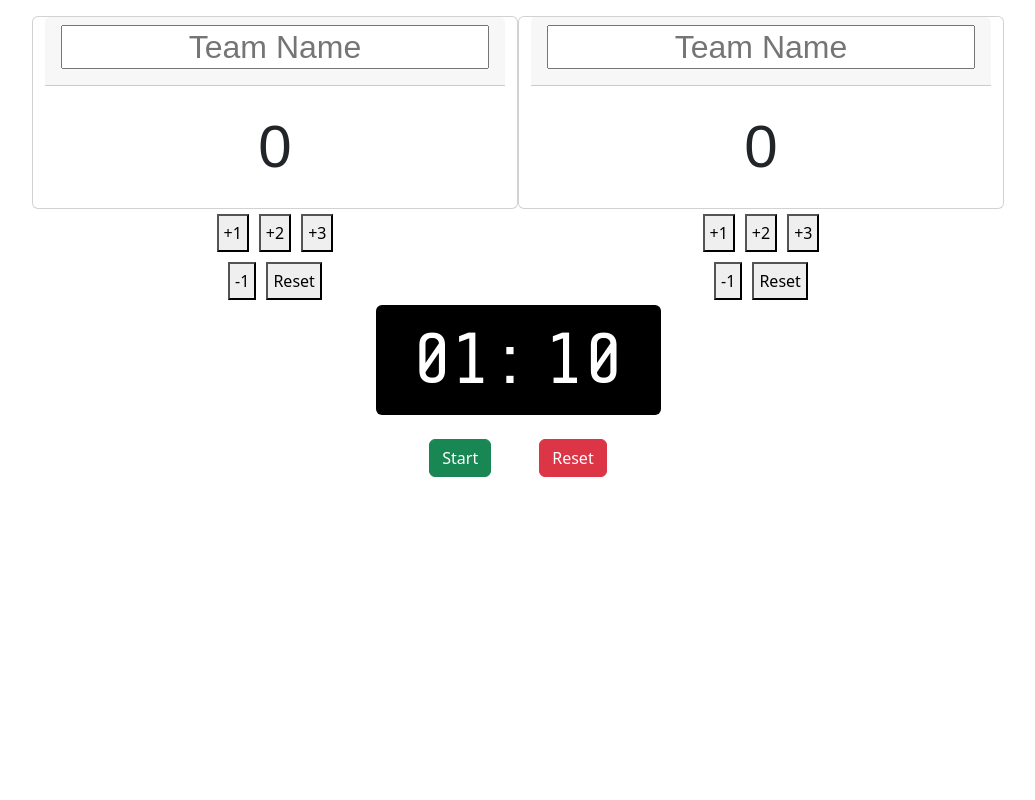
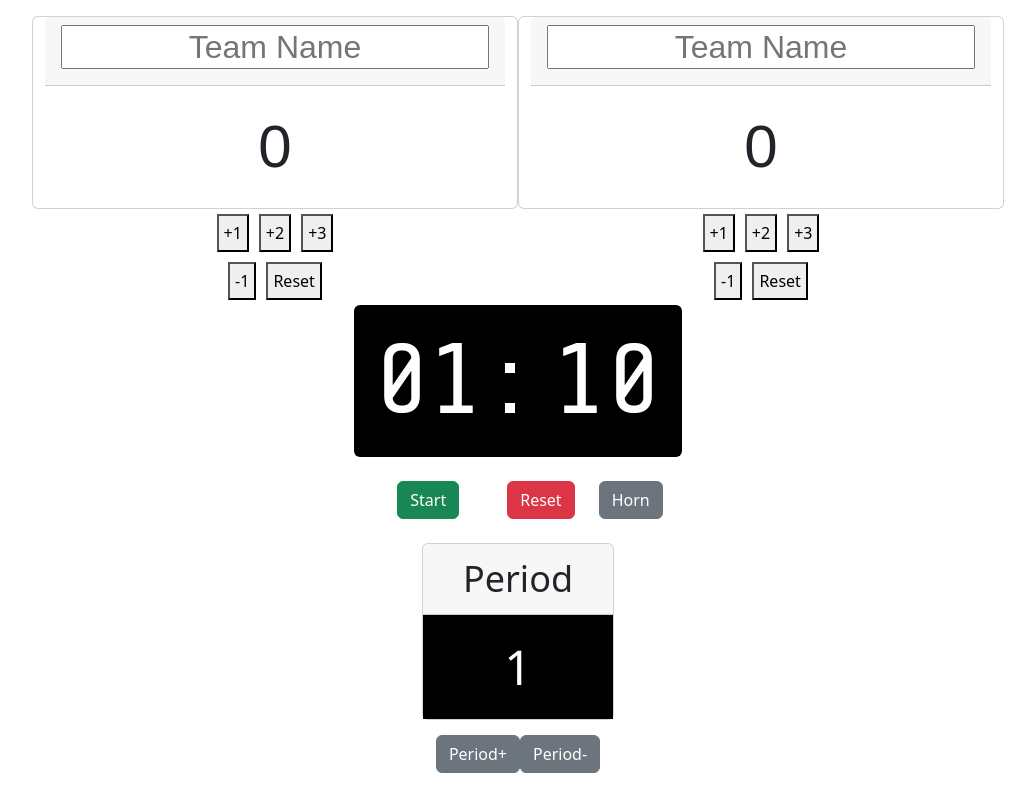
Before and after one commit to MediumJeff/scoreboard-app, a React (Create React App) app: page / in a window 1280 px wide. Shown: the whole page, without its empty margins (122-1157 px from the left). Built offline with nearby package versions, Linux system fonts and the light colour scheme; a web font is replaced by a local one.

Commit message:
Period display and buzzer

```diff
--- a/package.json
+++ b/package.json
@@ -8,6 +8,7 @@
     "@testing-library/user-event": "^13.5.0",
     "bootstrap": "^5.2.0",
     "react": "^18.2.0",
+    "react-audio-player": "^0.17.0",
     "react-dom": "^18.2.0",
     "react-scripts": "5.0.1",
     "reactstrap": "^9.1.2",
--- a/src/App.js
+++ b/src/App.js
@@ -2,6 +2,7 @@ import logo from './logo.svg';
 import './App.css';
 import Timer from './Components/Timer/Timer';
 import TeamScore from './Components/Score/TeamScore';
+import Period from './Components/Period/Period';
 
 
 function App() {
@@ -11,8 +12,10 @@ function App() {
         <TeamScore />
         <TeamScore />
       </span>
-      <Timer />
-
+      <span>
+        <Timer />
+        <Period />
+      </span>
     </div>
   );
 }
--- /dev/null
+++ b/src/Components/Period/Period.js
@@ -0,0 +1,29 @@
+import { useState, setState } from 'react'
+import { Card, CardBody, CardHeader, Button } from 'reactstrap';
+import './period-styles.css';
+
+
+const Period = () => {
+    const [period, setPeriod] = useState(1);
+
+    function changePeriod(e) {
+        if (period == 0) {
+            setPeriod(1)
+        } else {
+        setPeriod(period + Number(e.target.value))
+        }
+    }
+    return (
+        <>
+        <Card className='period-display'>
+            <CardHeader>Period</CardHeader>
+            <CardBody className='period-number'>{period}</CardBody>
+        </Card>
+        <Button onClick={changePeriod} value='1'>Period+</Button>
+        <Button onClick={changePeriod} value='-1'>Period-</Button>
+
+        </>
+    )
+}
+
+export default Period
--- /dev/null
+++ b/src/Components/Period/period-styles.css
@@ -0,0 +1,13 @@
+.period-display {
+    width: 15%;
+    margin: auto;
+    font-size: 36px;
+    margin-bottom: 15px;;
+}
+
+.period-number {
+    font-family: 'Segoe UI', Tahoma, Geneva, Verdana, sans-serif;
+    font-size: 48px;
+    background-color: black;
+    color: white;
+}
--- a/src/Components/Timer/Timer.js
+++ b/src/Components/Timer/Timer.js
@@ -1,12 +1,15 @@
-import React, { useState, useEffect } from 'react'
+import React, { useState, useEffect, useRef } from 'react'
 import 'bootstrap/dist/css/bootstrap.min.css';
-import { Container, Row, Col, Button, Card, CardBody } from 'reactstrap';
+import { Container, Row, Button, Card } from 'reactstrap';
 import './timer-styles.css';
+import Horn from '../../resources/buzzer-horn.wav';
+import ReactAudioPlayer from 'react-audio-player';
 
 
 function Timer() {
   const [time, setTime] = useState(70000);
   const [timerOn, setTimerOn] = useState(false);
+  const audioPlayer = useRef(null);
 
   useEffect(() => {
     let interval = null;
@@ -18,8 +21,14 @@ function Timer() {
     } else {
       clearInterval(interval)
     }
-    return () => clearInterval(interval)
+    return () => {
+      clearInterval(interval)
+    }
   })
+
+  function playAudio() {
+    audioPlayer.current.play();
+  }
 
   return (
     <>
@@ -33,6 +42,11 @@ function Timer() {
             {time < 60001 && (
               <span className='m-1 clock'>.{("0" + (time / 10) % 100).slice(-2)}</span>
             )}
+            {time == 0 && (
+              <ReactAudioPlayer
+                src={Horn}
+                autoPlay/>
+            )}
           </Card>
         </Row>
       </Container>
@@ -44,7 +58,13 @@ function Timer() {
           <Button className='btn btn-danger m-4' onClick={() => setTimerOn(false)}>Stop</Button>
         )}
         {!timerOn && (
-          <Button className='btn btn-danger m-4' onClick={() => setTime(70000)}>Reset</Button>
+          <Button className='btn btn-danger m-4' onClick={() => setTime(3000)}>Reset</Button>
+        )}
+        {!timerOn && (
+          <>
+            <Button onClick={playAudio}>Horn</Button>
+            <audio ref={audioPlayer} src={Horn} />
+          </>
         )}
       </div>
     </>
--- a/src/Components/Timer/timer-styles.css
+++ b/src/Components/Timer/timer-styles.css
@@ -2,13 +2,13 @@
 
 .clock {
     padding: 4px;
-    font-size: 72px;
+    font-size: 100px;
     font-family: Share Tech Mono;
     position: flex;
 }
 
 .timer-display {
-    width: 25%;
+    width: auto;
     margin: auto;
     background-color: black;
     color: white;
```
Also changed, not shown: 2 other files (tests, documents, lock files or other folders).
